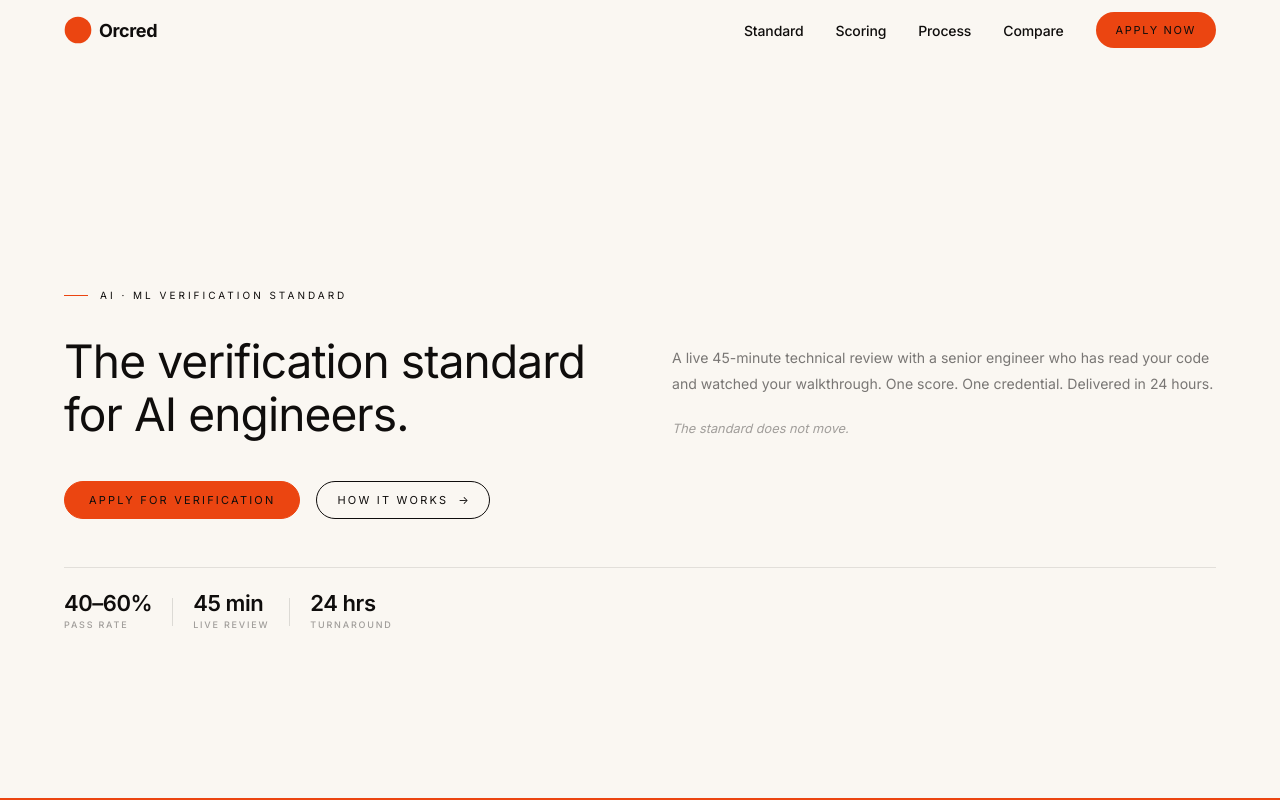
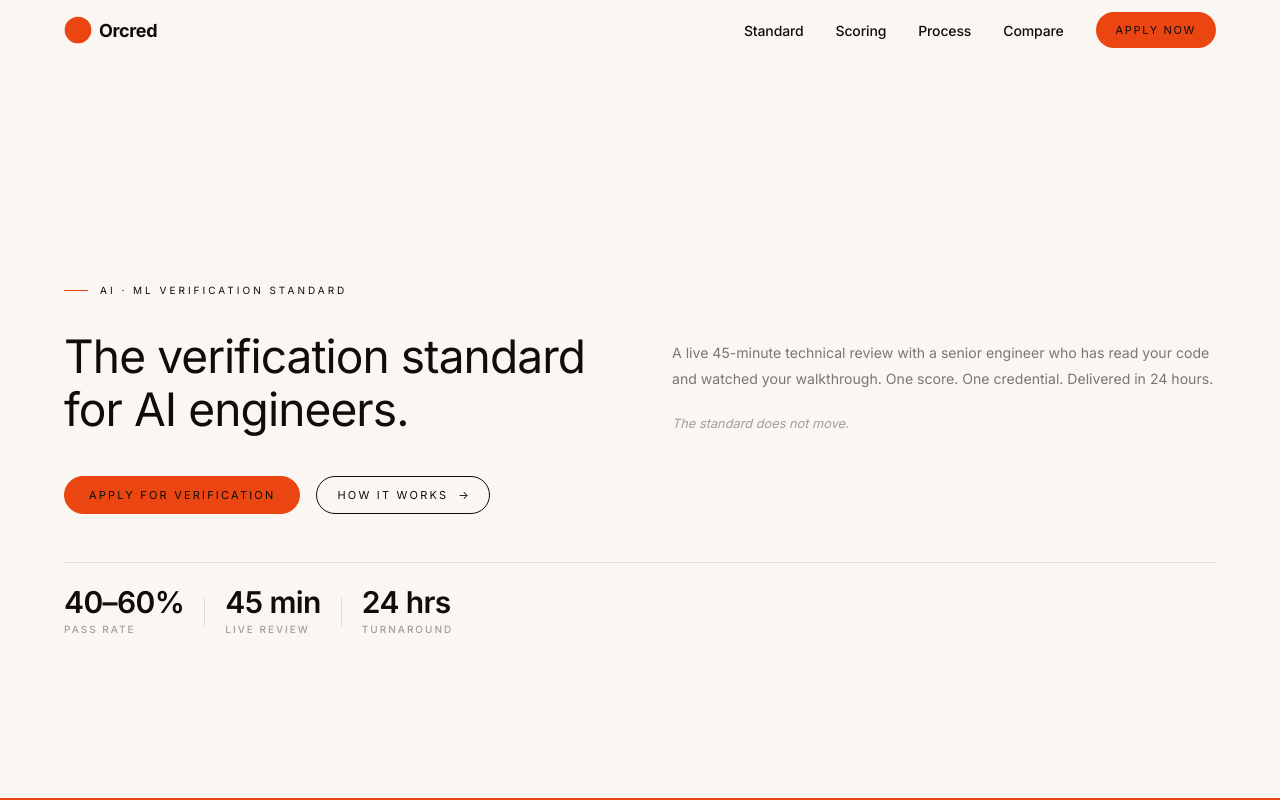
Before and after one commit to orcred-org/frontend, a Next.js app: page / in a window 1280 px wide. Shown: the top 800 px of the page. Built offline with nearby package versions, Linux system fonts and the light colour scheme.

Commit message:
Hero: bump stats strip numbers to clamp(22px, 2.4vw, 30px)

```diff
--- a/components/HeroSection.tsx
+++ b/components/HeroSection.tsx
@@ -116,10 +116,10 @@ export default function HeroSection({ onApply: _ }: HeroProps) {
           ].map((s, i, arr) => (
             <div key={i} style={{ display: "flex", alignItems: "center" }}>
               <div style={{ paddingRight: 20 }}>
-                <div style={{ fontSize: "clamp(18px, 1.8vw, 22px)", fontWeight: 600, letterSpacing: "-0.02em", color: "#0f0d0c", lineHeight: 1, marginBottom: 4 }}>
+                <div style={{ fontSize: "clamp(22px, 2.4vw, 30px)", fontWeight: 600, letterSpacing: "-0.02em", color: "#0f0d0c", lineHeight: 1, marginBottom: 5 }}>
                   {s.value}
                 </div>
-                <div style={{ fontSize: 9, fontWeight: 500, letterSpacing: "0.2em", textTransform: "uppercase", color: "rgba(15,13,12,0.38)" }}>
+                <div style={{ fontSize: 10, fontWeight: 500, letterSpacing: "0.2em", textTransform: "uppercase", color: "rgba(15,13,12,0.38)" }}>
                   {s.label}
                 </div>
               </div>
```
